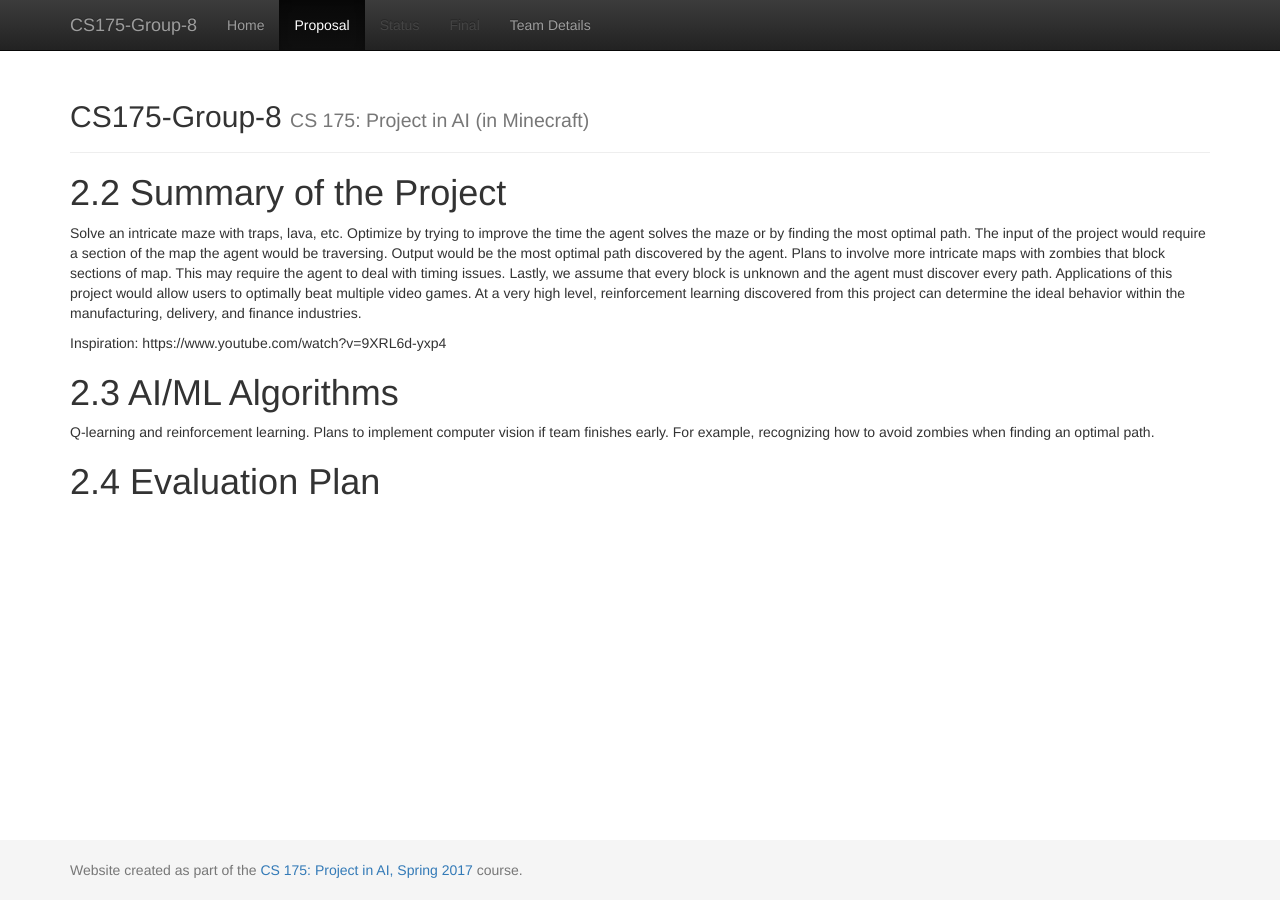
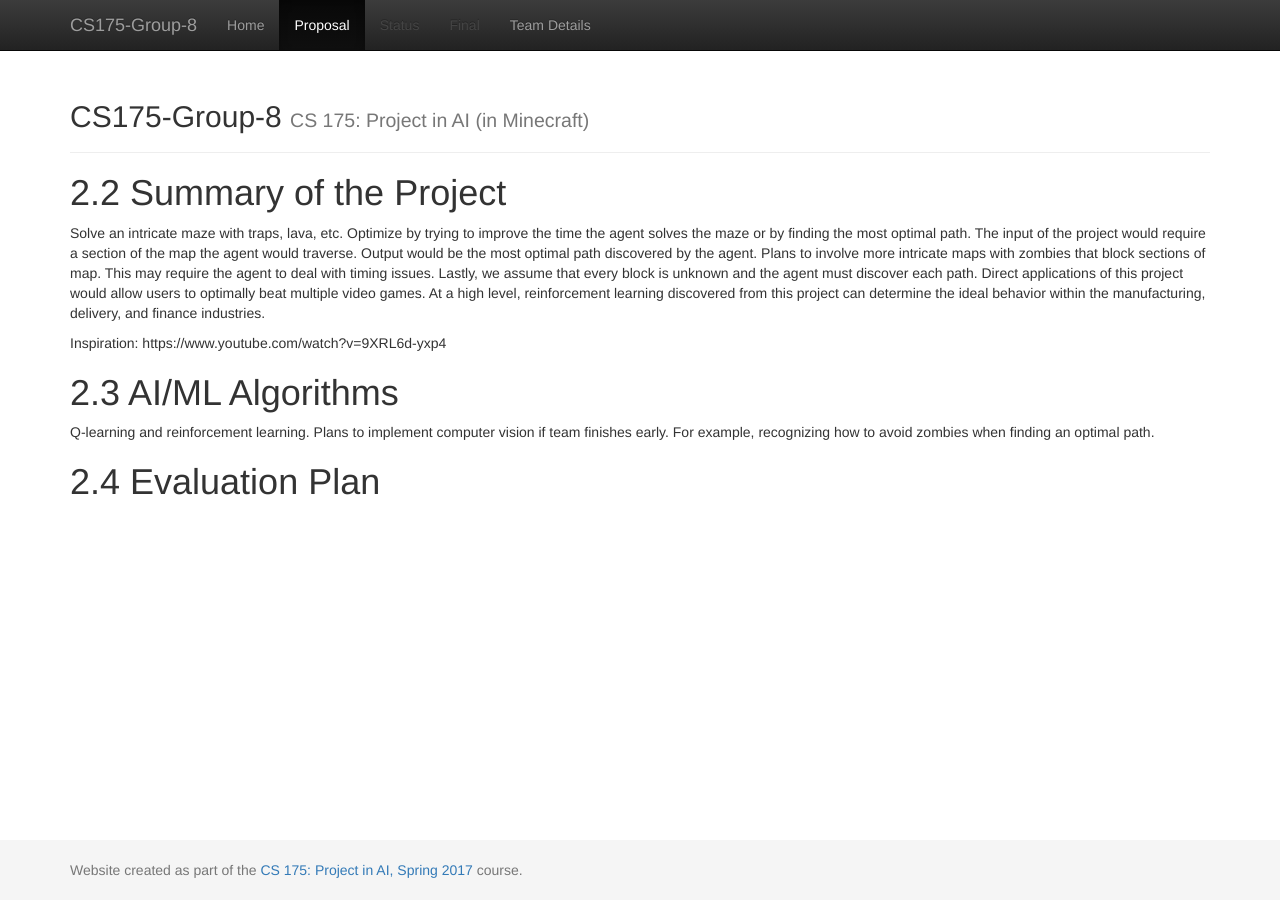
Before and after one commit to Moe202/CS175-Group-8, a Jekyll site: the page built from docs/proposal.md, in a window 1280 px wide. Built offline with Jekyll 4.4.1, drawn with Linux system fonts in a browser that asks for light colours.

Commit message:
Update proposal.md

```diff
--- a/docs/proposal.md
+++ b/docs/proposal.md
@@ -4,7 +4,7 @@
 ---
 
 # 2.2 Summary of the Project
-Solve an intricate maze with traps, lava, etc. Optimize by trying to improve the time the agent solves the maze or by finding the most optimal path. The input of the project would require a section of the map the agent would be traversing. Output would be the most optimal path discovered by the agent. Plans to involve more intricate maps with zombies that block sections of map. This may require the agent to deal with timing issues. Lastly, we assume that every block is unknown and the agent must discover every path. Applications of this project would allow users to optimally beat multiple video games. At a very high level, reinforcement learning discovered from this project can determine the ideal behavior within the manufacturing, delivery, and finance industries.
+Solve an intricate maze with traps, lava, etc. Optimize by trying to improve the time the agent solves the maze or by finding the most optimal path. The input of the project would require a section of the map the agent would traverse. Output would be the most optimal path discovered by the agent. Plans to involve more intricate maps with zombies that block sections of map. This may require the agent to deal with timing issues. Lastly, we assume that every block is unknown and the agent must discover each path. Direct applications of this project would allow users to optimally beat multiple video games. At a high level, reinforcement learning discovered from this project can determine the ideal behavior within the manufacturing, delivery, and finance industries.
 
 Inspiration: https://www.youtube.com/watch?v=9XRL6d-yxp4
 
```
